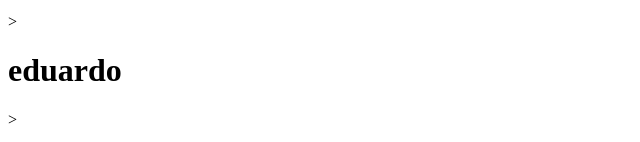
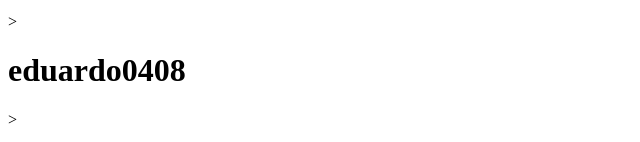
Before and after one commit to eduardoleandrocamargo/aulafrei, a plain HTML site: page index.html in a window 1280 px wide. Shown: the part 215-357 px from the top of the page, without its empty margins (0-640 px from the left). Drawn offline with Linux system fonts and the light colour scheme.

Commit message:
Add files via upload

```diff
--- a/index.html
+++ b/index.html
@@ -12,7 +12,7 @@
 </header>
 
 <body>
-  ><h1>eduardo</h1>
+  ><h1>eduardo0408</h1>
   ><h2>eduardo.leandro.camargo@escola.pr.gov.br</h2>
   ><h3>2serie b</h3>
   383d58
```
